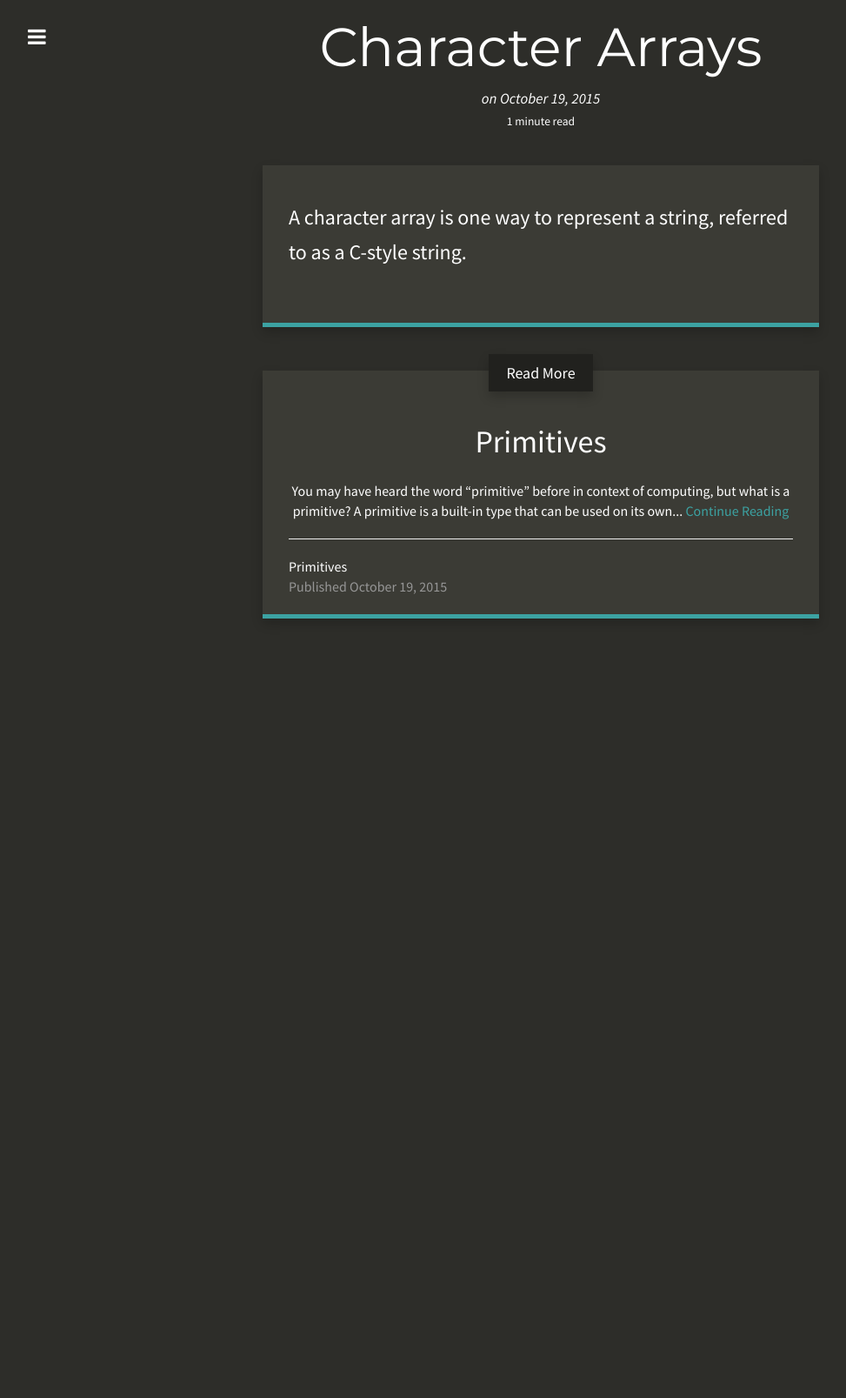
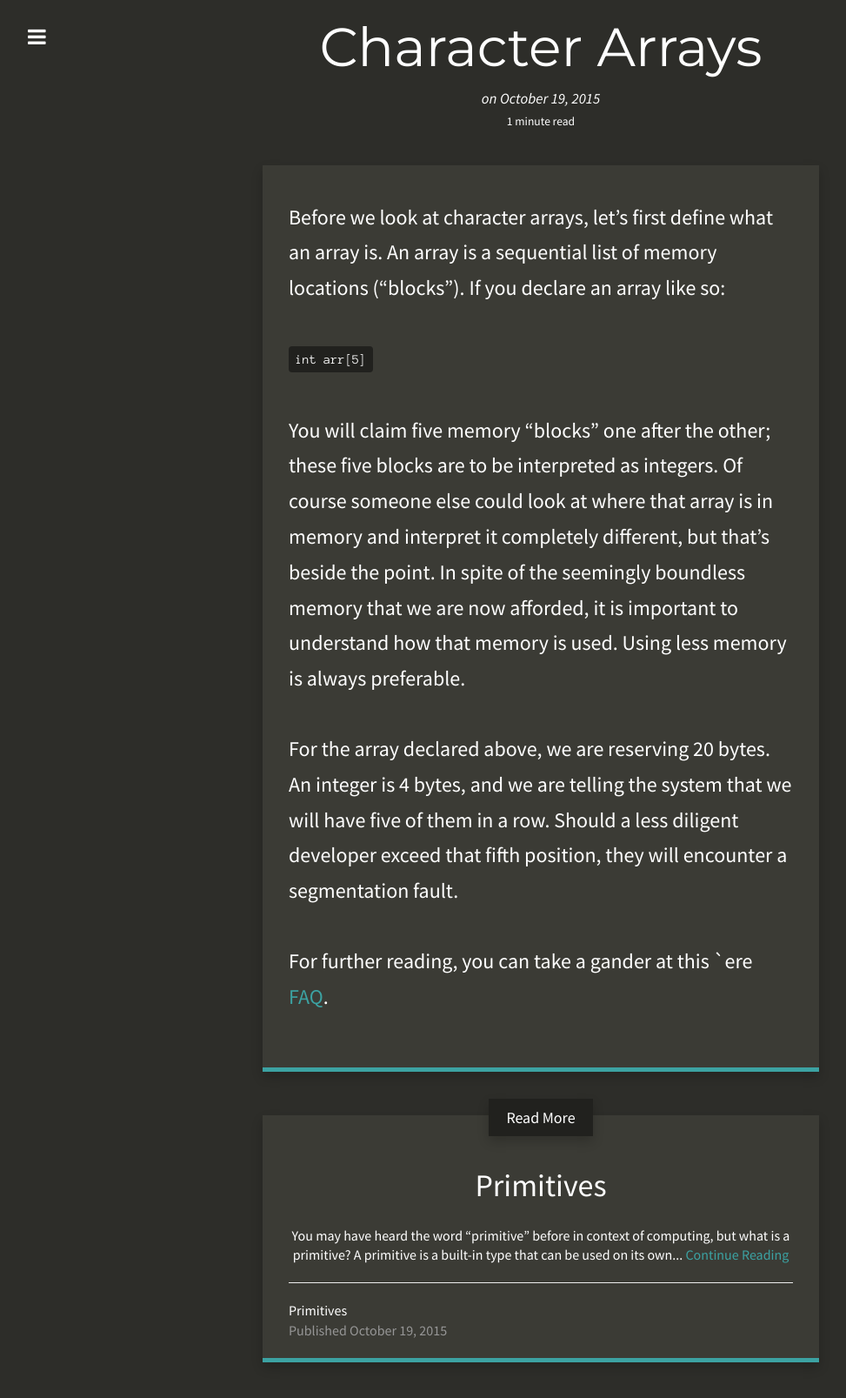
Before and after one commit to esquireatlarge/esquireatlarge.github.io, a Jekyll site: the page built from _posts/2015-12-14-character_arrays.md, in a window 1280 px wide. Shown: the whole page at 87% size, without its empty margins (18-991 px from the left). Built offline with Jekyll 4.4.1, drawn with Linux system fonts in a browser that asks for light colours; nearby versions of some CDN libraries; Markdown is read by kramdown in place of the engine named in the settings; before the commit the page ends 900 px from its top, so only the background shows below that.

Commit message:
Update 2015-12-14-character_arrays.md
Added slightly more information.

```diff
--- a/_posts/2015-12-14-character_arrays.md
+++ b/_posts/2015-12-14-character_arrays.md
@@ -4,4 +4,15 @@ title: "Character Arrays"
 date: 2015-10-19
 ---
 
-A character array is one way to represent a string, referred to as a C-style string.
+Before we look at character arrays, let's first define what an array is.  An array is a sequential list of memory locations ("blocks").  If you declare an array like so:
+
+`int arr[5]`
+
+You will claim five memory "blocks" one after the other; these five blocks are to be interpreted as integers.  Of course someone else could look at where that array is in memory and interpret it completely different, but that's beside the point.
+In spite of the seemingly boundless memory that we are now afforded, it is important to understand how that memory is used.  Using less memory is always preferable.
+
+For the array declared above, we are reserving 20 bytes.  An integer is 4 bytes, and we are telling the system that we will have five of them in a row.  Should a less diligent developer exceed that fifth position, they will encounter a segmentation fault.
+
+
+
+For further reading, you can take a gander at this `ere [FAQ](http://c-faq.com/aryptr/aryptr2.html).
```
